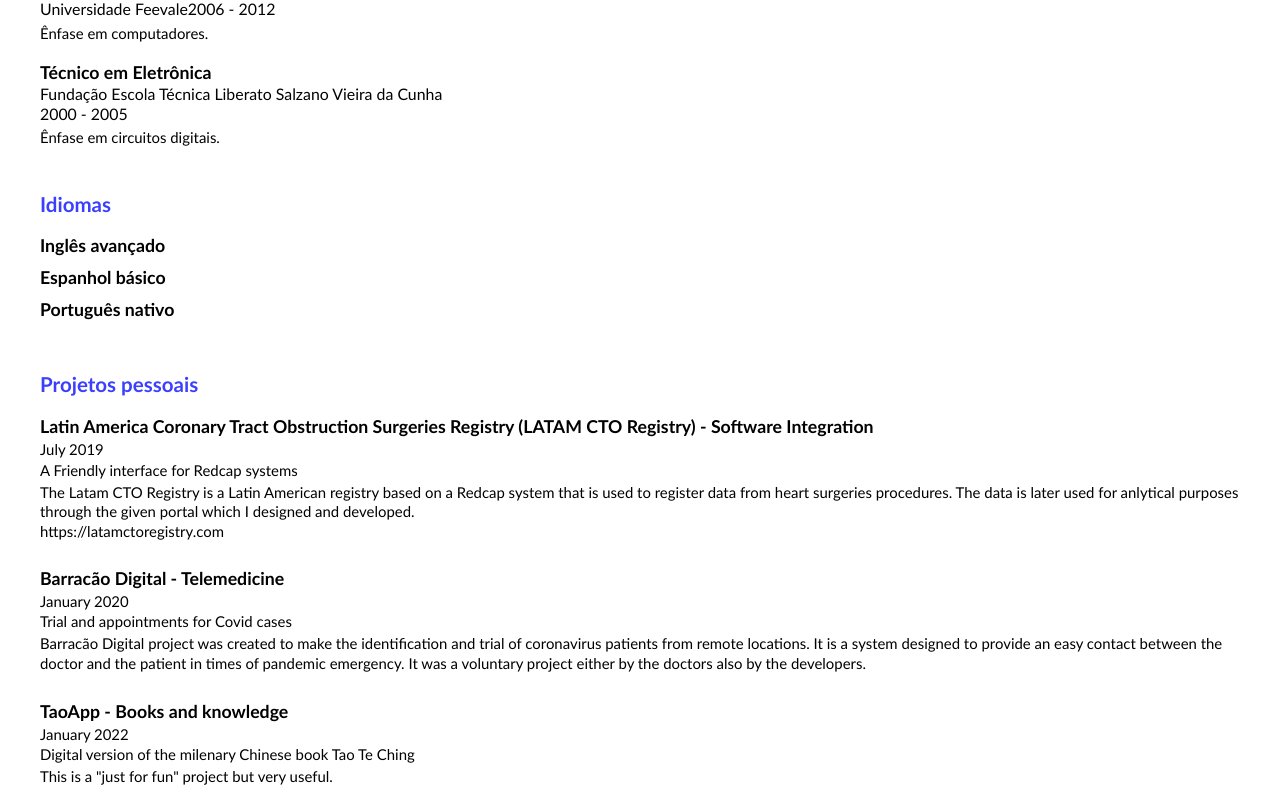
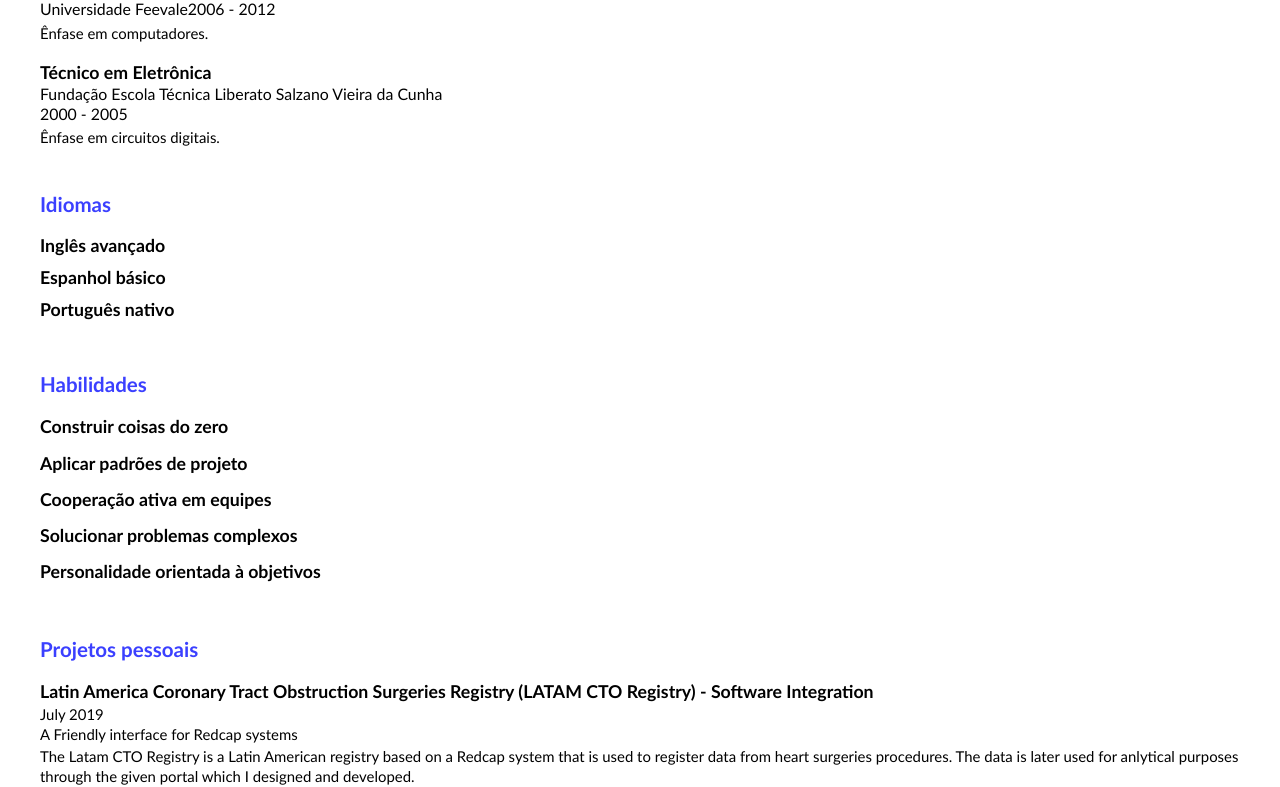
Before and after one commit to francobrunoc/aboutme, a Nuxt app: page / in a window 1280 px wide. Shown: the part 574-1361 px from the top of the page. Built offline with nearby package versions, Linux system fonts and the light colour scheme; what v-google-translate would draw is missing.

Commit message:
skills components usage

```diff
--- a/components/Curriculum/components/Skills.vue
+++ b/components/Curriculum/components/Skills.vue
@@ -10,7 +10,13 @@
     <p class="empty-line"></p>
 
     <h3 class="skill-title">Cooperação ativa em equipes</h3>
+    <p class="empty-line"></p>
+
     <h3 class="skill-title">Solucionar problemas complexos</h3>
+    <p class="empty-line"></p>
+
+    <h3 class="skill-title">Personalidade orientada à objetivos</h3>
+    <p class="empty-line"></p>
   </div>
 </template>
 
--- a/components/Curriculum/index.vue
+++ b/components/Curriculum/index.vue
@@ -5,6 +5,7 @@
     <Profile />
     <Education />
     <Languages />
+    <Skills />
     <PersonalProjects />
     <ProfessionalExperience />
     <Competencies />
@@ -20,6 +21,7 @@ import Languages from "./components/Languages.vue";
 import PersonalProjects from "./components/PersonalProjects.vue";
 import ProfessionalExperience from "./components/Experience.vue";
 import Competencies from "./components/Competencies.vue";
+import Skills from "./components/Skills.vue";
 export default {
   name: "NuxtCV",
   components: {
@@ -28,6 +30,7 @@ export default {
     Profile,
     Education,
     Languages,
+    Skills,
     PersonalProjects,
     ProfessionalExperience,
     Competencies,
```
